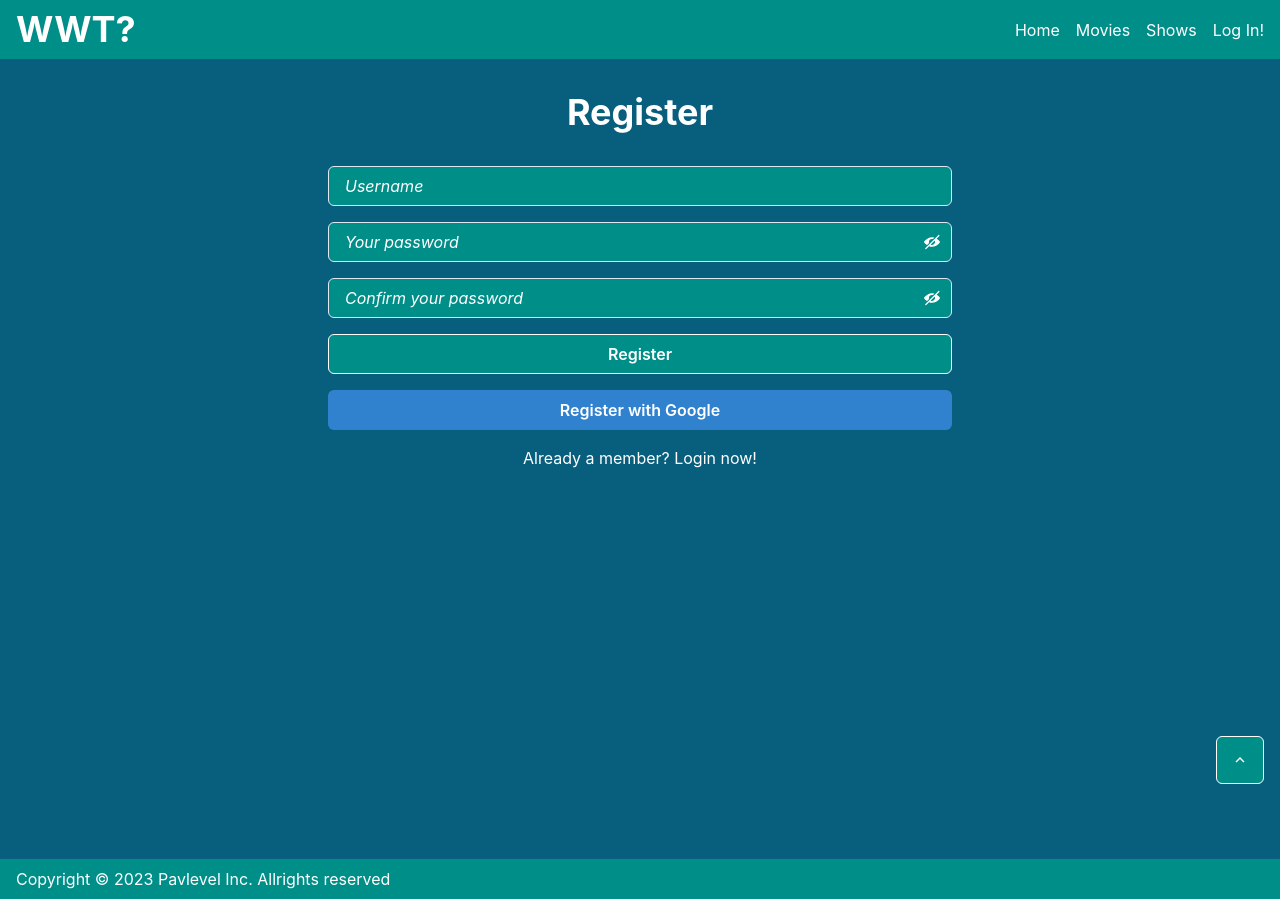
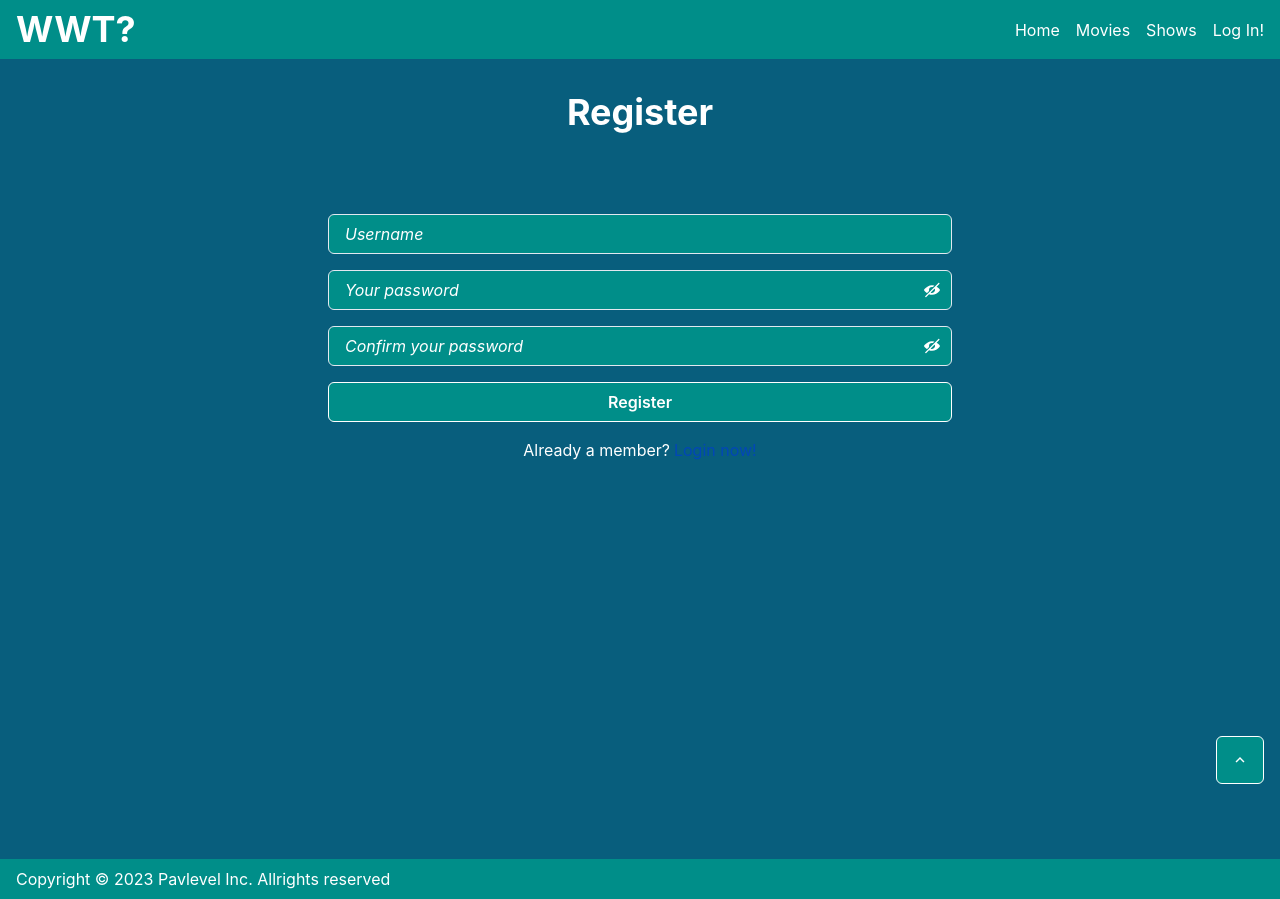
Before and after one commit to Pavlevel/WannaWatchThat, a React (Vite) app: page /register in a window 1280 px wide. Built offline with nearby package versions, Linux system fonts and the light colour scheme; no server answers.

Commit message:
EoD push 26th September - added registration f

```diff
--- a/src/firebase.js
+++ b/src/firebase.js
@@ -1,11 +1,6 @@
-// Import the functions you need from the SDKs you need
 import { initializeApp } from "firebase/app";
+import { getAuth } from "firebase/auth";
 
-// TODO: Add SDKs for Firebase products that you want to use
-// https://firebase.google.com/docs/web/setup#available-libraries
-
-// Your web app's Firebase configuration
-// For Firebase JS SDK v7.20.0 and later, measurementId is optional
 const firebaseConfig = {
   apiKey: import.meta.env.VITE_FIREBASE_API_KEY,
   authDomain: "graduationproject-f88e0.firebaseapp.com",
@@ -19,4 +14,3 @@ const firebaseConfig = {
 // Initialize Firebase
 const app = initializeApp(firebaseConfig);
 export const auth = getAuth(app);
-export const db = getFirestore(app);
--- a/src/pages/LogIn.jsx
+++ b/src/pages/LogIn.jsx
@@ -14,7 +14,13 @@ import React, { useState } from "react";
 import { Link } from "react-router-dom";
 
 const LogIn = () => {
+  // Show Password
   const [showPassword, setShowPassword] = useState("false");
+
+  // Userdetails
+  const [usEmail, setUsEmail] = useState("");
+  const [usPassword, setUsPassword] = useState("");
+
   return (
     <Box py={"4"}>
       <Heading textAlign={"center"} py={"4"}>
@@ -22,10 +28,16 @@ const LogIn = () => {
       </Heading>
       <Flex flexDir={"column"} gap={"4"} align={"center"} mt={"4"}>
         <Input
+          autoComplete="true"
+          id="userEmail"
+          type="email"
+          value={usEmail}
+          onChange={(e) => {
+            setUsEmail(e.target.value);
+          }}
           bg={"#008E89"}
           maxW={"50%"}
-          name="username"
-          placeholder="Username or email"
+          placeholder="Your e-mail..."
           _placeholder={{
             color: "#FFF",
             fontStyle: "italic",
@@ -33,10 +45,14 @@ const LogIn = () => {
         ></Input>
         <InputGroup w={"50%"} justifyContent={"center"}>
           <Input
+            id="userPassword"
+            value={usPassword}
+            onChange={(e) => {
+              setUsPassword(e.target.value);
+            }}
             bg={"#008E89"}
-            name="password"
             type={showPassword ? "password" : "text"}
-            placeholder="Your password"
+            placeholder="Your password..."
             _placeholder={{
               color: "#FFF",
               fontStyle: "italic",
@@ -70,9 +86,11 @@ const LogIn = () => {
         </Flex>
         <Box>
           <Flex>
-            <Text> Not a member yet?</Text>{" "}
+            <Text> Not a member yet?</Text>
             <Link to={"/register"}>
-              <Text> Register now!</Text>
+              <Text color={"Highlight"} ml={"1"}>
+                Register now!
+              </Text>
             </Link>
           </Flex>
         </Box>
--- a/src/pages/Register.jsx
+++ b/src/pages/Register.jsx
@@ -1,3 +1,4 @@
+import React, { useState } from "react";
 import { ViewIcon, ViewOffIcon } from "@chakra-ui/icons";
 import {
   Box,
@@ -9,20 +10,67 @@ import {
   InputGroup,
   InputRightElement,
   IconButton,
+  useToast,
 } from "@chakra-ui/react";
-import React, { useState } from "react";
 import { Link } from "react-router-dom";
+import { createUserWithEmailAndPassword } from "firebase/auth";
+import { auth } from "../firebase";
 
 const Register = () => {
+  const toast = useToast();
+  // Show passwords toggle
   const [showPassword, setShowPassword] = useState("false");
   const [showConfirmedPassword, setShowConfirmedPassword] = useState("false");
+
+  // Gather user inputs
+  const [usEmail, setUsEmail] = useState("");
+  const [usPassword, setUsPassword] = useState("");
+  const [usConfirmedPassword, setUsConfirmedPassword] = useState("");
+
+  // Authentification
+
+  const handleSubmit = (e) => {
+    e.preventDefault();
+
+    if (usPassword !== usConfirmedPassword) {
+      toast({
+        position: "top",
+        title: "Uh-oh!",
+        description: "Password and confirmed password are not matching",
+        status: "error",
+        duration: 4500,
+        isClosable: true,
+      });
+    } else {
+      createUserWithEmailAndPassword(auth, usEmail, usPassword)
+        .then((userCredential) => {
+          const user = userCredential.user;
+          console.log(user);
+        })
+        .catch((error) => console.log(error));
+      toast({
+        colorScheme: "teal",
+
+        position: "top",
+        title: "Yay!",
+        description: "Account created!",
+        status: "success",
+        duration: 4500,
+        isClosable: true,
+      });
+    }
+  };
+
   return (
     <Box py={"4"}>
       <Heading textAlign={"center"} py={"4"}>
         Register
       </Heading>
+
+      <Box as="form" onSubmit={handleSubmit}>
         <Flex flexDir={"column"} gap={"4"} align={"center"} mt={"4"}>
           <Input
+            type="email"
             autoComplete="true"
             bg={"#008E89"}
             maxW={"50%"}
@@ -32,6 +80,8 @@ const Register = () => {
               color: "#FFF",
               fontStyle: "italic",
             }}
+            value={usEmail}
+            onChange={(e) => setUsEmail(e.target.value)}
           ></Input>
           <InputGroup w={"50%"} justifyContent={"center"}>
             <Input
@@ -43,6 +93,8 @@ const Register = () => {
                 color: "#FFF",
                 fontStyle: "italic",
               }}
+              value={usPassword}
+              onChange={(e) => setUsPassword(e.target.value)}
             ></Input>
             <InputRightElement>
               <IconButton
@@ -50,7 +102,10 @@ const Register = () => {
                   setShowPassword((showPassword) => !showPassword);
                 }}
                 bg={"unset"}
-              _hover={{ backgroundColor: "#084594", border: "1px solid #fff" }}
+                _hover={{
+                  backgroundColor: "#084594",
+                  border: "1px solid #fff",
+                }}
                 borderLeftRadius={"none"}
                 icon={showPassword ? <ViewOffIcon /> : <ViewIcon />}
               />
@@ -67,13 +122,18 @@ const Register = () => {
                 color: "#FFF",
                 fontStyle: "italic",
               }}
+              value={usConfirmedPassword}
+              onChange={(e) => setUsConfirmedPassword(e.target.value)}
             ></Input>
             <InputRightElement>
               <IconButton
                 bg={"unset"}
-              _hover={{ backgroundColor: "#084594", border: "1px solid #fff" }}
+                _hover={{
+                  backgroundColor: "#084594",
+                  border: "1px solid #fff",
+                }}
                 borderLeftRadius={"none"}
-              onClick={(e) => {
+                onClick={() => {
                   setShowConfirmedPassword(
                     (showConfirmedPassword) => !showConfirmedPassword
                   );
@@ -85,6 +145,7 @@ const Register = () => {
 
           <Flex w={"100%"} align={"center"} gap={"4"} flexDir={"column"}>
             <Button
+              type="submit"
               w={"50%"}
               bg={"#008E89"}
               color={"white"}
@@ -95,17 +156,19 @@ const Register = () => {
             >
               Register
             </Button>
-          <Button w={"50%"} colorScheme="blue">
-            Register with Google
-          </Button>
           </Flex>
-        <Text>
-          Already a member?
-          <span className="blue">
-            <Link to={"/login"}> Login now!</Link>
-          </span>
+          <Box>
+            <Flex>
+              <Text>Already a member?</Text>
+              <Link to={"/login"}>
+                <Text color={"Highlight"} ml={"1"}>
+                  Login now!
                 </Text>
+              </Link>
             </Flex>
+          </Box>
+        </Flex>
+      </Box>
     </Box>
   );
 };
```
Lines whose indentation alone changed are shown as unchanged.
